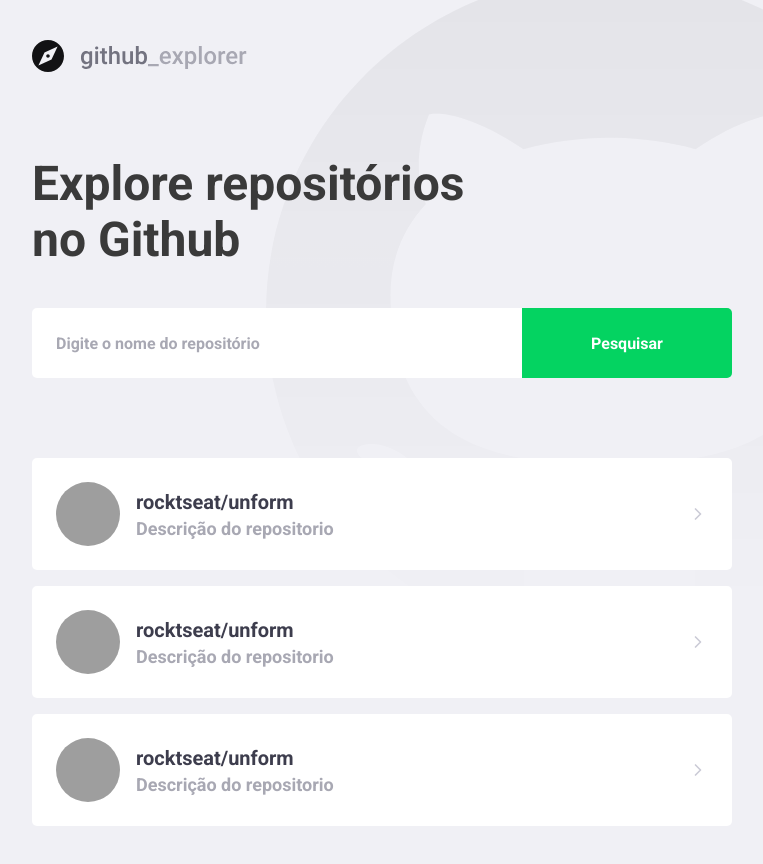
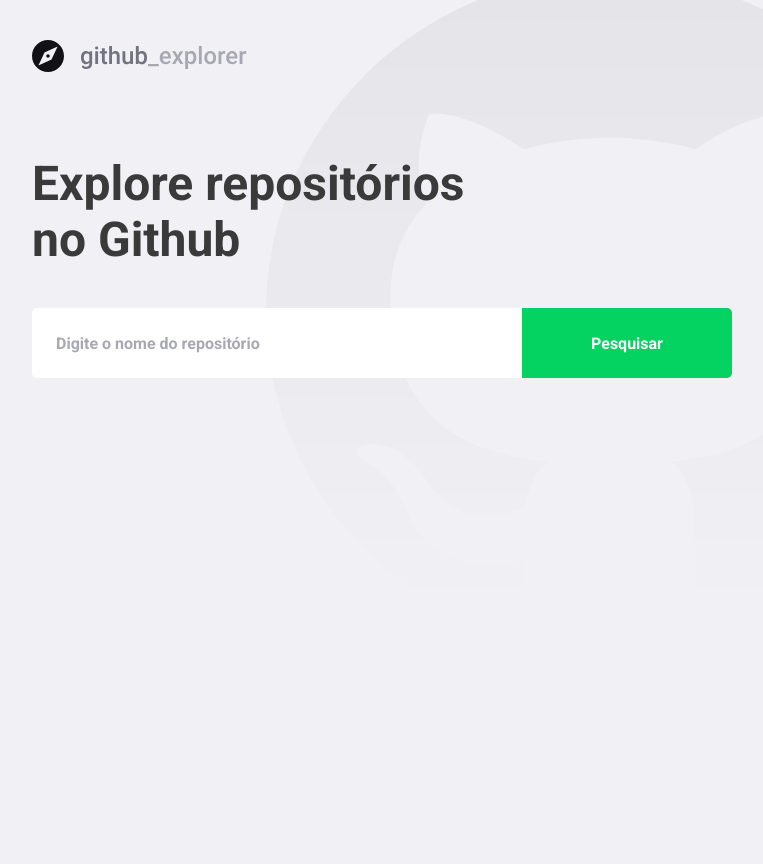
Before and after one commit to lordguido/primeiro-projeto-react, a React (Create React App) app: page / in a window 1280 px wide. Shown: the whole page, without its empty margins (148-911 px from the left). After the commit the page ends 800 px from the top, so only its background shows below. Built offline with nearby package versions, Linux system fonts and the light colour scheme; grey boxes are pictures that could not be loaded.

Commit message:
Connect Api github

```diff
--- a/src/pages/Dashboard/index.tsx
+++ b/src/pages/Dashboard/index.tsx
@@ -1,4 +1,4 @@
-import React, { useState } from 'react';
+import React, { useState, FormEvent } from 'react';
 import { FiChevronRight } from 'react-icons/fi';
 import api from '../../services/api';
 
@@ -6,18 +6,38 @@
 
 import { Title, Form, Repositories } from './styles';
 
+interface Repository {
+  full_name: string;
+  description: string;
+  owner: {
+    login: string;
+    avatar_url: string;
+  };
+}
+
 const Dashboard: React.FC = () => {
   const [newRepo, setNewRepo] = useState('');
-  const [repositories, setRepositories] = useState([]);
+  const [repositories, setRepositories] = useState<Repository[]>([]);
 
-  function handleAddRepository() {}
+  async function handleAddRepository(
+    event: FormEvent<HTMLFormElement>,
+  ): Promise<void> {
+    event.preventDefault();
+
+    const response = await api.get(`repos/${newRepo}`);
+
+    const repository = response.data;
+
+    setRepositories([...repositories, repository]);
+    setNewRepo('');
+  }
 
   return (
     <>
       <img src={logoImg} alt="Github Explorer" />
       <Title>Explore repositórios no Github</Title>
 
-      <Form action="">
+      <Form onSubmit={handleAddRepository}>
         <input
           value={newRepo}
           onChange={(e) => setNewRepo(e.target.value)}
@@ -27,42 +47,20 @@
       </Form>
 
       <Repositories>
-        <a href="teste">
+        {repositories.map((repository) => (
+          <a key={repository.full_name} href="teste">
             <img
-            src="https://avatars3.githubusercontent.com/u/25062007?s=460&u=31730c5330c320326193adb680154c5f908bf744&v=4"
-            alt="Rodrigo Freitas"
+              src={repository.owner.avatar_url}
+              alt={repository.owner.login}
             />
             <div>
-            <strong>rocktseat/unform</strong>
-            <p>Descrição do repositorio</p>
+              <strong>{repository.full_name}</strong>
+              <p>{repository.description}</p>
             </div>
 
             <FiChevronRight size={20} />
           </a>
-        <a href="teste">
-          <img
-            src="https://avatars3.githubusercontent.com/u/25062007?s=460&u=31730c5330c320326193adb680154c5f908bf744&v=4"
-            alt="Rodrigo Freitas"
-          />
-          <div>
-            <strong>rocktseat/unform</strong>
-            <p>Descrição do repositorio</p>
-          </div>
-
-          <FiChevronRight size={20} />
-        </a>
-        <a href="teste">
-          <img
-            src="https://avatars3.githubusercontent.com/u/25062007?s=460&u=31730c5330c320326193adb680154c5f908bf744&v=4"
-            alt="Rodrigo Freitas"
-          />
-          <div>
-            <strong>rocktseat/unform</strong>
-            <p>Descrição do repositorio</p>
-          </div>
-
-          <FiChevronRight size={20} />
-        </a>
+        ))}
       </Repositories>
     </>
   );
--- a/src/pages/Dashboard/styles.ts
+++ b/src/pages/Dashboard/styles.ts
@@ -76,7 +76,8 @@
     }
 
     div {
-      margin-left: 16px;
+      margin: 0 16px;
+      flex: 1;
 
       strong {
         font-size: 20px;
```
Also changed, not shown: .eslintrc.json. Lines whose indentation alone changed are shown as unchanged.
